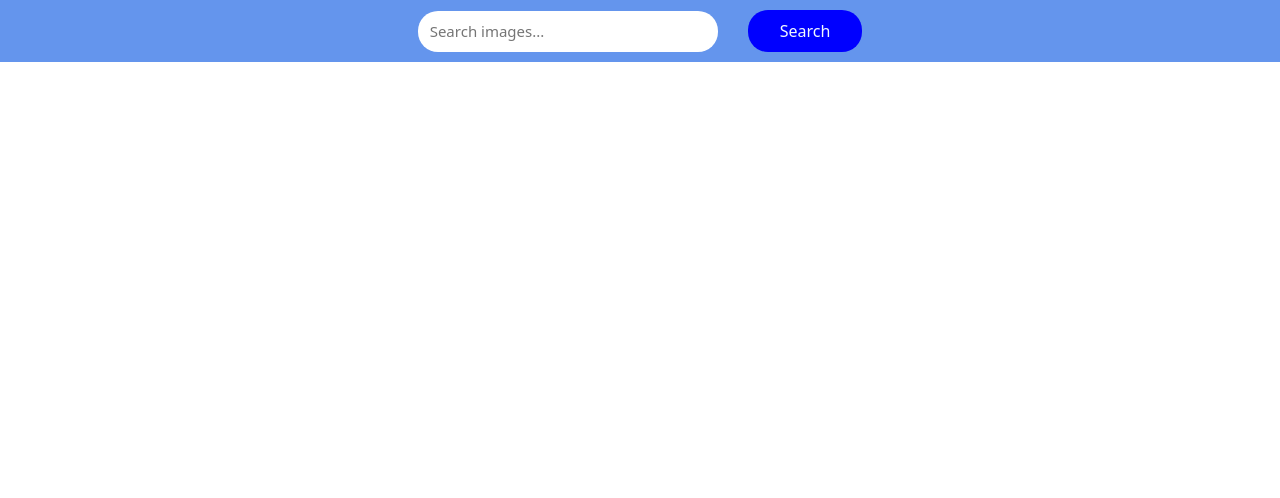
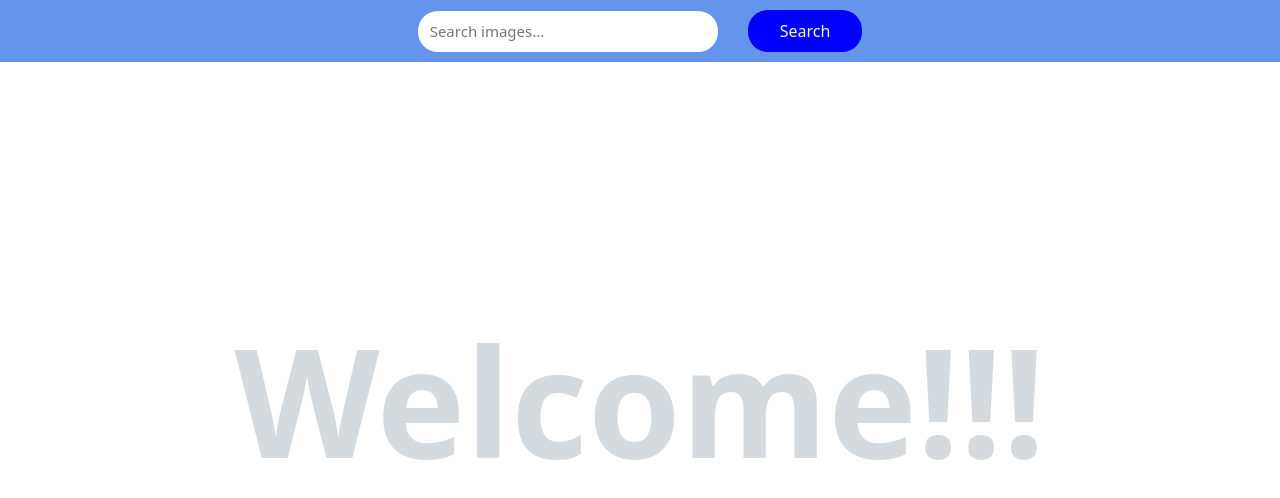
Before and after one commit to Vlad-Kozak/Images-library-JS, a website built with Parcel: page src/index.html in a window 1280 px wide. Built offline with nearby package versions, Linux system fonts and the light colour scheme.

Commit message:
add title

```diff
--- a/src/index.html
+++ b/src/index.html
@@ -23,7 +23,7 @@
       </div>
     </header>
 
-    <div class="gallery"></div>
+    <div class="gallery"><h1 class="title">Welcome!!!</h1></div>
     <button type="button" class="btn load-more display-none">Load more</button>
     <button class="btn-to-top" title="Go to top">Top</button>
   </body>
--- a/src/sass/index.scss
+++ b/src/sass/index.scss
@@ -29,6 +29,16 @@ ul {
   color: aliceblue;
   border-color: transparent;
   cursor: pointer;
+}
+
+.title {
+  position: absolute;
+  top: 50%;
+  left: 50%;
+  transform: translate(-50%, -50%);
+  color: lightslategray;
+  opacity: 0.3;
+  font-size: 150px;
 }
 
 header {
```
